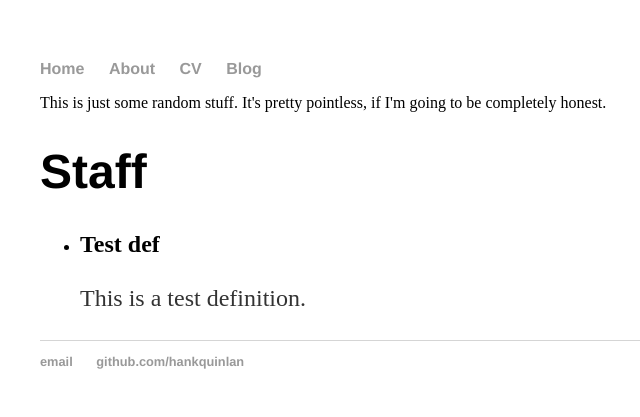
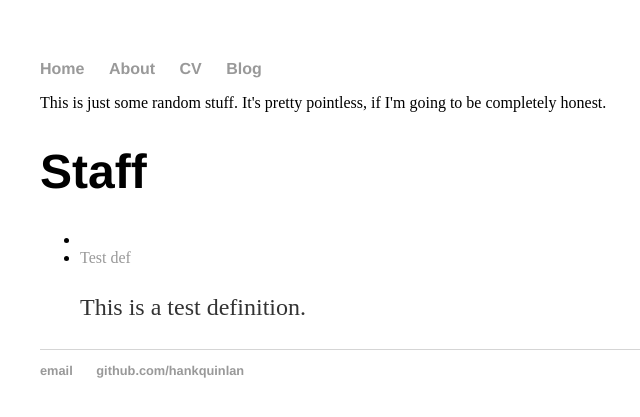
Before and after one commit to fattymattk/hello-world, a Jekyll site: the page built from definitions.html, in a window 1280 px wide. Shown: the top 417 px of the page, without its empty margins (152-792 px from the left). Built offline with Jekyll 4.4.1, drawn with Linux system fonts in a browser that asks for light colours.

Commit message:
Update definitions.html

```diff
--- a/definitions.html
+++ b/definitions.html
@@ -8,7 +8,7 @@ title: Definitions
 <ul>
   {% for def in site.definitions %}
     <li>
-      <h2>{{ def.name }}</h2>
+      <li><a href="{{ def.url }}">{{ def.name }}</a></li>
       <p>{{ def.content | markdownify }}</p>
     </li>
   {% endfor %}
```
